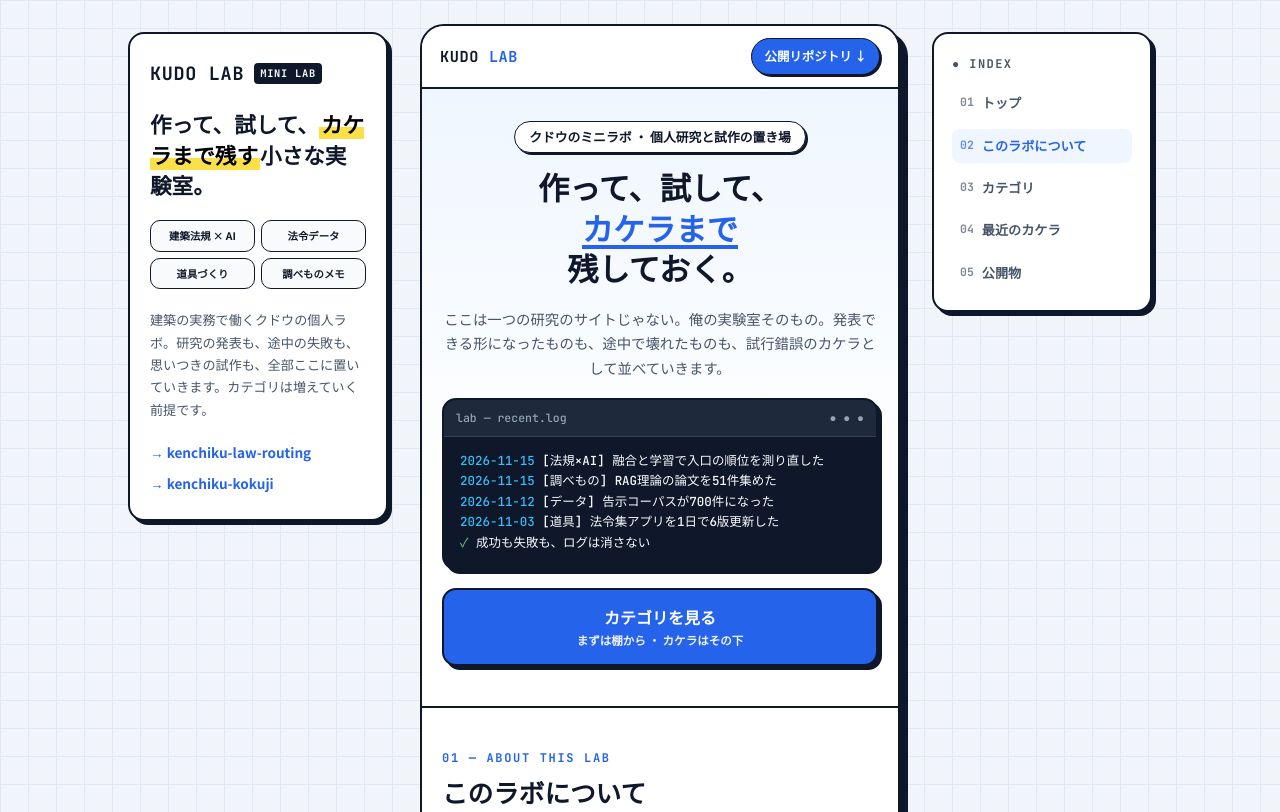
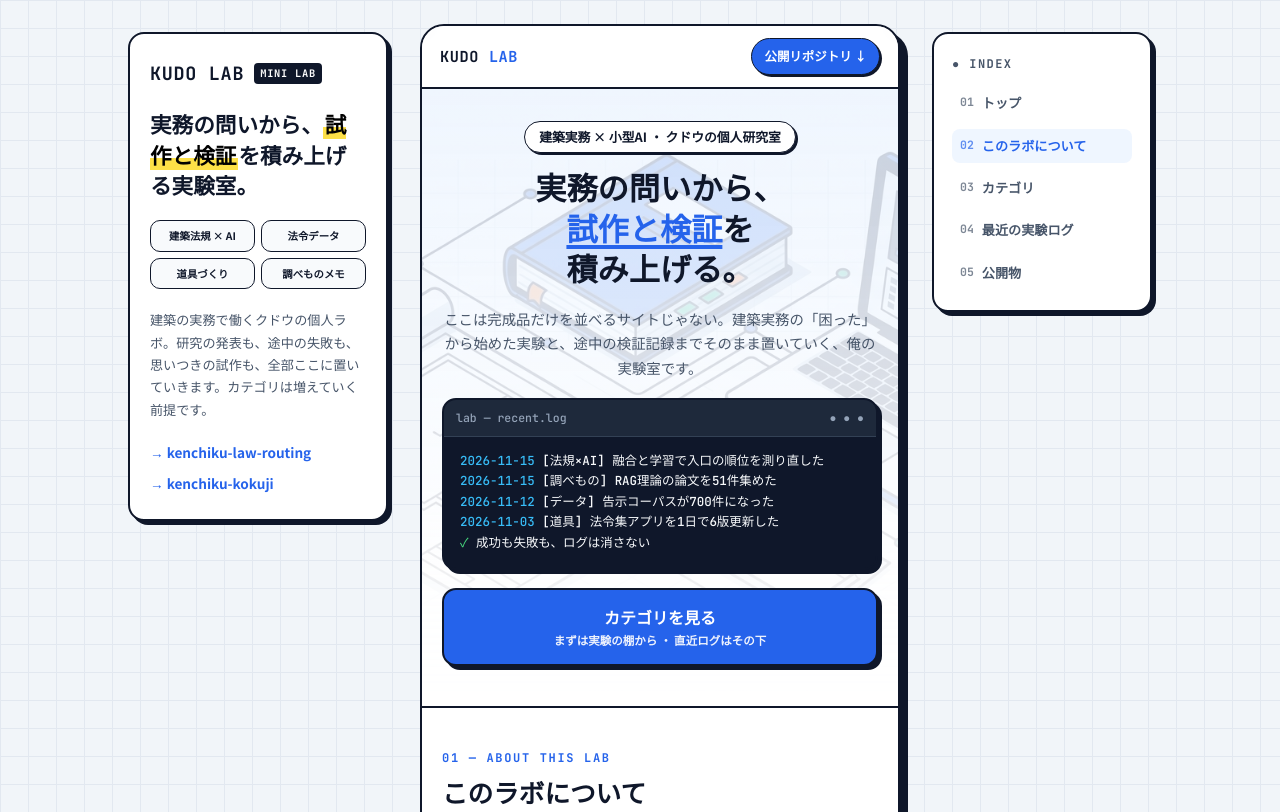
Before and after one commit to ssKudo/ssKudo.github.io, a plain HTML site: page index.html in a window 1280 px wide. Shown: the top 812 px of the page. Drawn offline with Linux system fonts and the light colour scheme.

Commit message:
Update top hero copy and add subtle lab background illustration

```diff
--- a/index.html
+++ b/index.html
@@ -3,7 +3,7 @@
 <head>
 <meta charset="UTF-8" />
 <meta name="viewport" content="width=device-width, initial-scale=1.0" />
-<title>KUDO LAB // クドウのミニラボ</title>
+<title>KUDO LAB — 建築実務と小型AIの実験室</title>
 <link rel="preconnect" href="https://fonts.googleapis.com" />
 <link rel="preconnect" href="https://fonts.gstatic.com" crossorigin />
 <link href="https://fonts.googleapis.com/css2?family=JetBrains+Mono:wght@500;700&family=Noto+Sans+JP:wght@400;500;700;900&family=Zen+Kaku+Gothic+New:wght@700;900&display=swap" rel="stylesheet" />
@@ -45,7 +45,9 @@ body{font-family:var(--font-sans);color:var(--ink);background-color:var(--bg-out
 .lp-section{padding:40px 20px;border-bottom:2px solid var(--line)}
 .eyebrow{font-family:var(--font-mono);font-size:.75rem;font-weight:700;letter-spacing:.14em;color:var(--accent);margin-bottom:6px;text-transform:uppercase}
 .sec-title{font-family:var(--font-display);font-size:1.6rem;font-weight:900;line-height:1.35;margin-bottom:16px}
-.hero{background:linear-gradient(180deg,#eff6ff 0%,#ffffff 68%);text-align:center;padding-top:32px}
+.hero{position:relative;overflow:hidden;background:linear-gradient(180deg,#eff6ff 0%,#ffffff 78%);text-align:center;padding-top:32px}
+.hero::before{content:'';position:absolute;inset:0;background:url('assets/hero-lab.jpg') center 28%/cover no-repeat;opacity:.18;pointer-events:none;mask-image:linear-gradient(180deg,rgba(0,0,0,.95) 0%,rgba(0,0,0,.6) 65%,transparent 100%);-webkit-mask-image:linear-gradient(180deg,rgba(0,0,0,.95) 0%,rgba(0,0,0,.6) 65%,transparent 100%)}
+.hero>*{position:relative;z-index:1}
 .hero-kicker{display:inline-block;font-size:.8rem;font-weight:700;background:#fff;border:1.5px solid var(--line);border-radius:999px;padding:4px 14px;margin-bottom:14px;box-shadow:var(--shadow-sm)}
 .hero-title{font-family:var(--font-display);font-size:1.95rem;font-weight:900;line-height:1.3;margin-bottom:18px}
 .hero-title .hl{color:var(--accent);text-decoration:underline;text-decoration-thickness:4px;text-underline-offset:4px}
@@ -73,7 +75,7 @@ footer small{font-family:var(--font-mono);font-size:.68rem;color:var(--ink-sub)}
 <div class="layout-shell">
   <aside class="side-left">
     <div class="brand-mark">KUDO LAB <span class="brand-badge">MINI LAB</span></div>
-    <p class="side-catch">作って、試して、<mark>カケラまで残す</mark>小さな実験室。</p>
+    <p class="side-catch">実務の問いから、<mark>試作と検証</mark>を積み上げる実験室。</p>
     <div class="chips"><div class="chip">建築法規 × AI</div><div class="chip">法令データ</div><div class="chip">道具づくり</div><div class="chip">調べものメモ</div></div>
     <p class="side-note">建築の実務で働くクドウの個人ラボ。研究の発表も、途中の失敗も、思いつきの試作も、全部ここに置いていきます。カテゴリは増えていく前提です。</p>
     <div class="side-links">
@@ -89,9 +91,9 @@ footer small{font-family:var(--font-mono);font-size:.68rem;color:var(--ink-sub)}
     </header>
 
     <section class="lp-section hero">
-      <span class="hero-kicker">クドウのミニラボ ・ 個人研究と試作の置き場</span>
-      <h1 class="hero-title">作って、試して、<br /><span class="hl">カケラまで</span><br />残しておく。</h1>
-      <p style="font-size:.9rem;color:var(--ink-sub)">ここは一つの研究のサイトじゃない。俺の実験室そのもの。発表できる形になったものも、途中で壊れたものも、試行錯誤のカケラとして並べていきます。</p>
+      <span class="hero-kicker">建築実務 × 小型AI ・ クドウの個人研究室</span>
+      <h1 class="hero-title">実務の問いから、<br /><span class="hl">試作と検証</span>を<br />積み上げる。</h1>
+      <p style="font-size:.9rem;color:var(--ink-sub)">ここは完成品だけを並べるサイトじゃない。建築実務の「困った」から始めた実験と、途中の検証記録までそのまま置いていく、俺の実験室です。</p>
       <div class="term-card">
         <div class="term-bar"><span>lab — recent.log</span><span>● ● ●</span></div>
         <div class="term-body">
@@ -102,14 +104,14 @@ footer small{font-family:var(--font-mono);font-size:.68rem;color:var(--ink-sub)}
           <div><span class="term-ok">✓</span> 成功も失敗も、ログは消さない</div>
         </div>
       </div>
-      <a class="btn-primary" href="#categories">カテゴリを見る<small>まずは棚から ・ カケラはその下</small></a>
+      <a class="btn-primary" href="#categories">カテゴリを見る<small>まずは実験の棚から ・ 直近ログはその下</small></a>
     </section>
 
     <section class="lp-section" id="about">
       <div class="eyebrow">01 — About this lab</div>
       <h2 class="sec-title">このラボについて</h2>
       <div class="card"><h3>問題から始める、が共通の姿勢</h3><p>技術ありきじゃなく「何をラクしたいか」から始める。それだけが共通で、あとはカテゴリごとにバラバラでいい。建築法規×AIも、その中の一つです。</p></div>
-      <div class="card"><h3>失敗もデータとして残す</h3><p>うまくいかなかった実験は消さない。何を試して、どこで壊れて、何が分かったか——そのカケラが次の実験の材料になるから。</p></div>
+      <div class="card"><h3>失敗もデータとして残す</h3><p>うまくいかなかった実験は消さない。何を試して、どこで壊れて、何が分かったか——その記録が次の実験の材料になるから。</p></div>
     </section>
 
     <section class="lp-section" id="categories">
@@ -158,8 +160,8 @@ footer small{font-family:var(--font-mono);font-size:.68rem;color:var(--ink-sub)}
     </section>
 
     <section class="lp-section" id="fragments">
-      <div class="eyebrow">03 — Fragments</div>
-      <h2 class="sec-title">最近のカケラ</h2>
+      <div class="eyebrow">03 — Experiment Log</div>
+      <h2 class="sec-title">最近の実験ログ</h2>
       <div class="card"><span class="tag tag-law">法規×AI</span> <span class="date">2026-11-15</span><h3>融合で初めて親を超え、学習で順位が一番良くなった</h3><p>入口ルーティングの実験。重み付き融合 33/50、学習で決める LTR 34/50・平均約2.9（未見年検証）。</p></div>
       <div class="card"><span class="tag tag-note">調べもの</span> <span class="date">2026-11-15</span><h3>「おなじみ」は検索理論の事前確率だった</h3><p>Kraaijら2002年「入口ページ検索における事前確率の重要性」がズバリの古典。業務ごとの偏りを反映する設計は、系譜に接続できた。</p></div>
       <div class="card"><span class="tag tag-law">法規×AI</span> <span class="date">2026-11-13</span><h3>LFM3は、この形式では座れなかった</h3><p>小型モデルの載せ替え実験は失敗。失敗もデータとして残す——ボトルネックは大きさより癖かもしれない。</p></div>
@@ -195,7 +197,7 @@ footer small{font-family:var(--font-mono);font-size:.68rem;color:var(--ink-sub)}
       <li><a href="#top" class="active"><span>01</span>トップ</a></li>
       <li><a href="#about"><span>02</span>このラボについて</a></li>
       <li><a href="#categories"><span>03</span>カテゴリ</a></li>
-      <li><a href="#fragments"><span>04</span>最近のカケラ</a></li>
+      <li><a href="#fragments"><span>04</span>最近の実験ログ</a></li>
       <li><a href="#projects"><span>05</span>公開物</a></li>
     </ul>
   </nav>
```
Also changed, not shown: assets/hero-lab.jpg (added).
